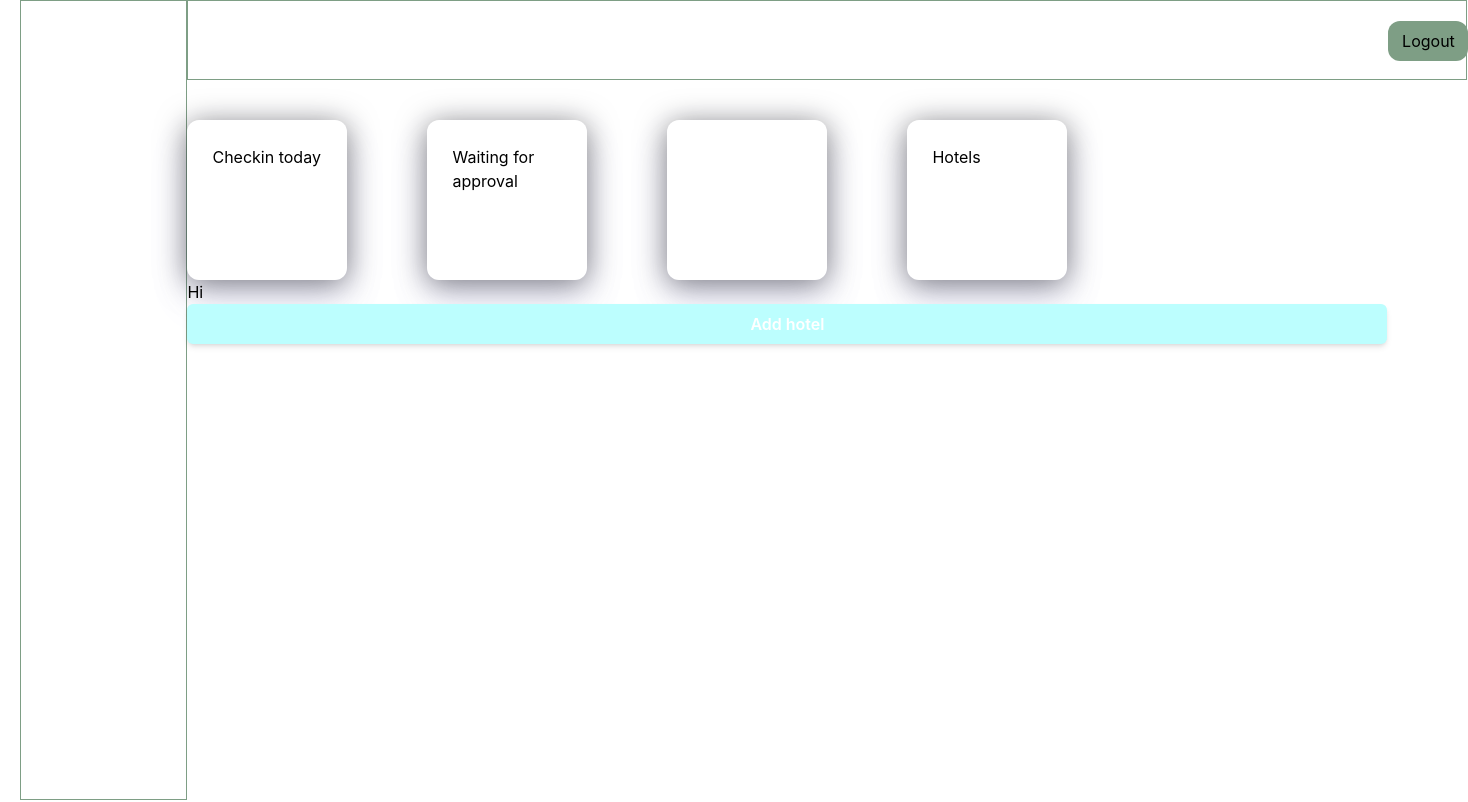
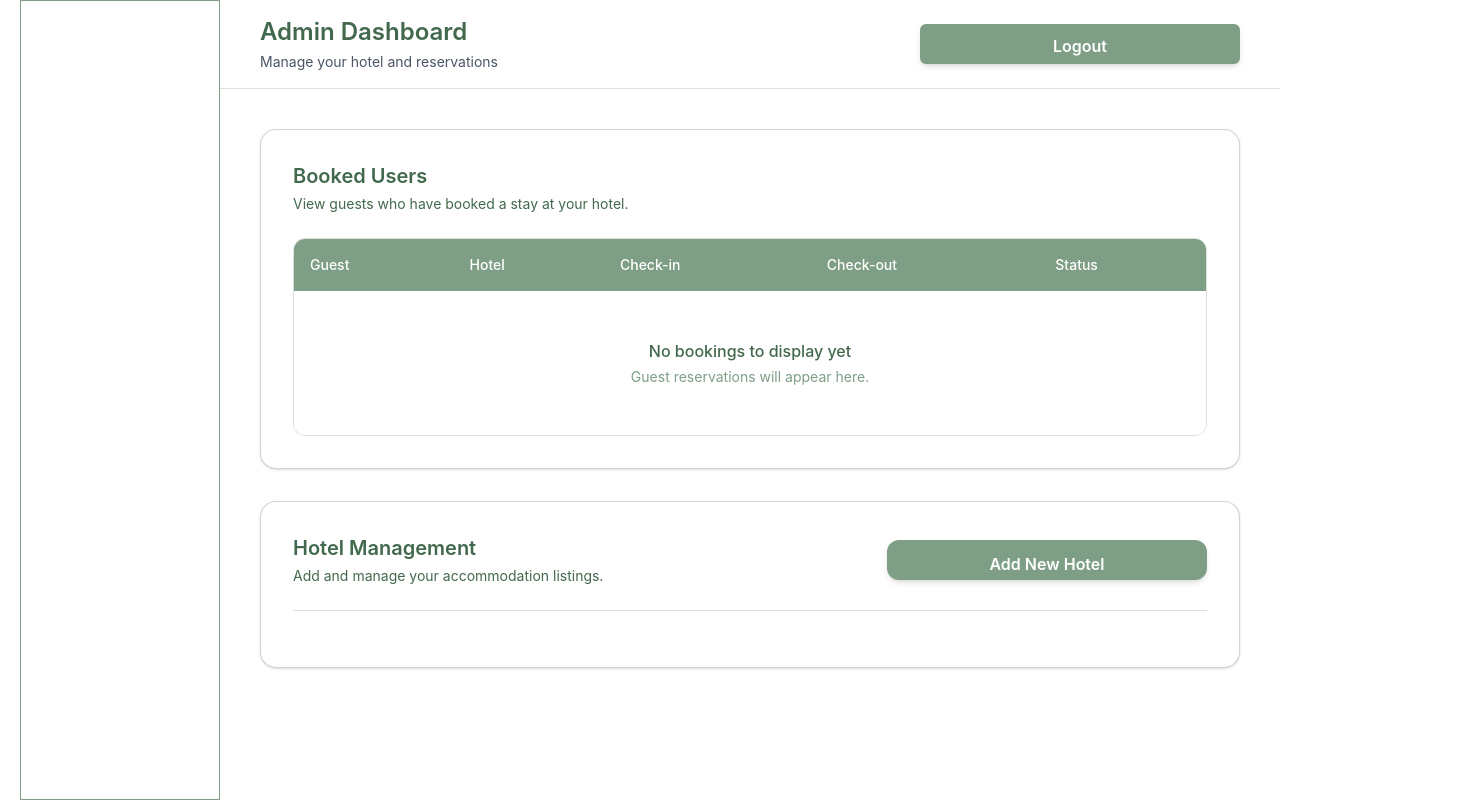
Before and after one commit to Happiness549/Full-Stack-Hotel-App, a React (Vite) app in the folder frontend/: page /dashboard in a window 1280 px wide. Shown: the top 802 px of the page, 1468 px wide, since content can reach past the window. Built offline with nearby package versions, Linux system fonts and the light colour scheme.

Commit message:
Added users component that will display booked users.

```diff
--- a/frontend/src/pages/AdminDasboard.tsx
+++ b/frontend/src/pages/AdminDasboard.tsx
@@ -1,52 +1,86 @@
+import { Button } from '../components/ui/Button'
 import {Text} from '../components/ui/Text'
-import {Card} from '../components/ui/Card'
-import {Button} from '../components/ui/Button'
 import { Sidebar } from '../components/ui/Sidebar'
-import {HotelForm} from '../components/ui/HotelForm'
+import { HotelForm } from '../components/ui/HotelForm'
 import { openHotelModal } from '../redux/HotelSlice'
 import { useDispatch } from 'react-redux'
-import type{ AppDispatch } from '../store'
+import type { AppDispatch } from '../store'
+
+export const Admin = () => {
+  const dispatch = useDispatch<AppDispatch>()
+
+  return (
+    <div className="flex min-h-screen bg-white">
+      <Sidebar />
+
+      <main className="min-w-0 flex-1">
+
+      <header className="flex min-h-20 items-center justify-between gap-4 bg-white border-b border-[#7E9E85]/30 px-6 py-4 md:px-10">
+        <div>
+            <Text variant={'h1'} className="text-2xl font-semibold text-[#42694D]">Admin Dashboard</Text>
+            <Text variant={'p'} className="mt-1 text-sm text-gray-600">Manage your hotel and reservations</Text>
+        </div>
+
+        <Button  text={"Logout"} className="rounded-lg bg-[#7E9E85] px-5 py-2.5 font-medium text-white transition hover:bg-[#64866D]"
+        />
+      </header>
+
+        <div className="space-y-8 bg-white p-6 md:p-10">
+          {/* Booked Users */}
+          <section className="rounded-2xl border border-[#7E9E85]/40 bg-white p-6 shadow-sm md:p-8">
+            <Text variant={'h2'} className="text-xl font-semibold text-[#42694D]"> Booked Users</Text>
+            <Text variant={'p'} className="mt-1 text-sm text-[#42694D]">View guests who have booked a stay at your hotel.</Text>
+
+            <div className="mt-6 overflow-x-auto rounded-xl border border-[#7E9E85]/30">
+              <table className="w-full min-w-[600px] text-left">
+                <thead>
+                  <tr className="bg-[#7E9E85] text-sm text-white">
+                    <th className="px-4 py-4 font-medium">Guest</th>
+                    <th className="px-4 py-4 font-medium">Hotel</th>
+                    <th className="px-4 py-4 font-medium">Check-in</th>
+                    <th className="px-4 py-4 font-medium">Check-out</th>
+                    <th className="px-4 py-4 font-medium">Status</th>
+                  </tr>
+                </thead>
+
+                <tbody>
+                  <tr className="bg-white">
+                    <td colSpan={5} className="px-4 py-12 text-center">
+                      <p className="font-medium text-[#42694D]">
+                        No bookings to display yet
+                      </p>
+                      <p className="mt-1 text-sm text-[#7E9E85]">
+                        Guest reservations will appear here.
+                      </p>
+                    </td>
+                  </tr>
+                </tbody>
+              </table>
+            </div>
+          </section>
 
 
+          <section className="rounded-2xl border border-[#7E9E85]/40 bg-white p-6 shadow-sm md:p-8">
+            <div className="flex flex-col justify-between gap-4 sm:flex-row sm:items-center">
+              <div>
+                <Text variant={'h2'} className="text-xl font-semibold text-[#42694D]">Hotel Management</Text>
+                <Text variant={'p'} className="mt-1 text-sm text-[#42694D]">Add and manage your accommodation listings.</Text>
+              </div>
 
-export const Admin = () =>{
-    const dispatch = useDispatch<AppDispatch>();
+              <Button
+                text="Add New Hotel"
+                className="rounded-xl bg-[#7E9E85] px-6 py-3 font-medium text-white transition hover:bg-[#64866D]"
+                id="openModalBtn"
+                onClick={() => dispatch(openHotelModal())}
+              />
+            </div>
 
-
-    return(
-        <div className='flex min-h-screen'>
-        <Sidebar/>
-        <main className='flex-1'>
-
-        <div className=' h-20 w-screen border border-[#7E9E85]'>
-            <button className='bg-[#7E9E85] w-20 h-10 rounded-xl mt-5 ml-300'>Logout </button>
-        </div >
-
-        <div className='flex gap-20 mt-10'>
-             <Card className='w-40 h-40 rounded-xl'>
-            <Text variant={'h1'}>Checkin today</Text>
-        </Card>
-         <Card className='w-40 h-40 rounded-xl'>
-            <Text variant={'h1'}>Waiting for approval</Text>
-        </Card>
-         <Card className='w-40 h-40 rounded-xl'>
-            <Text variant={'h1'}></Text>
-        </Card>
-         <Card className='w-40 h-40 rounded-xl'>
-            <Text variant={'h1'}>Hotels</Text>
-        </Card>
+            <div className="mt-6 border-t border-[#7E9E85]/30 pt-6">
+              <HotelForm />
+            </div>
+          </section>
         </div>
-        <h1>Hi</h1>
-           <div>
-
-            <Button  text={'Add hotel'} className='w-300 bg-[#BCFEFE]' id="openModalBtn" onClick={() => dispatch(openHotelModal())}/>
-            <HotelForm/>
-
-        </div>
-        </main>
-
-
-
-               </div>
-    )
+      </main>
+    </div>
+  )
 }
```
